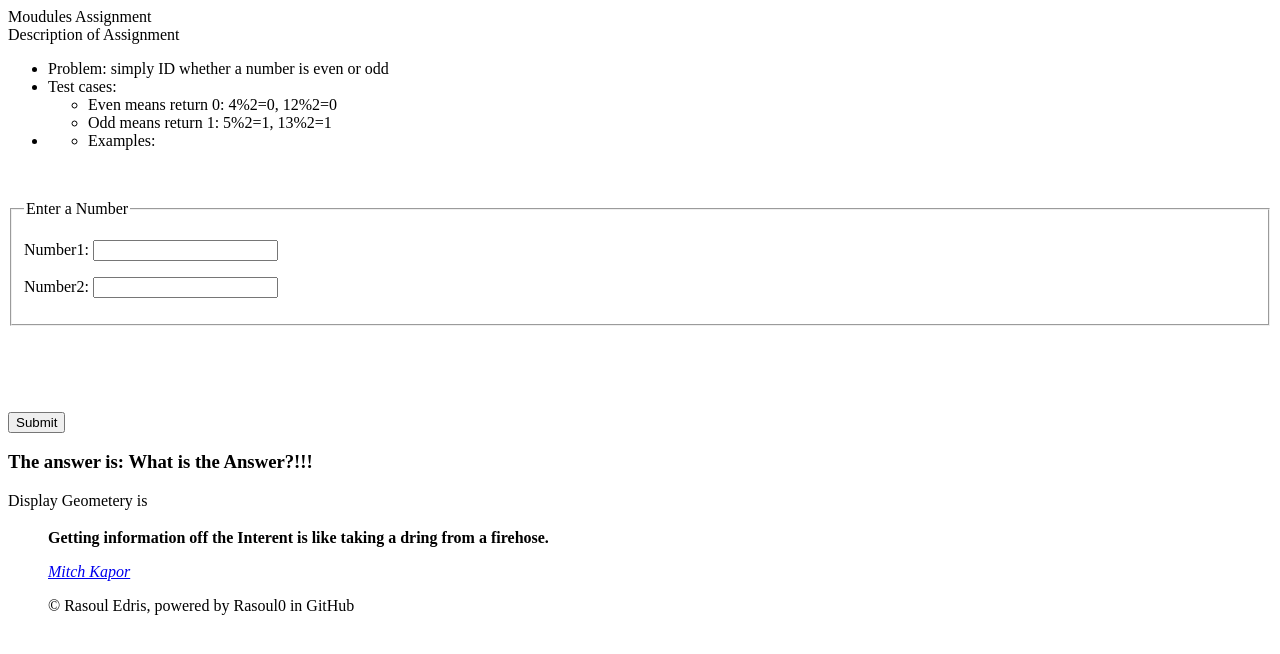
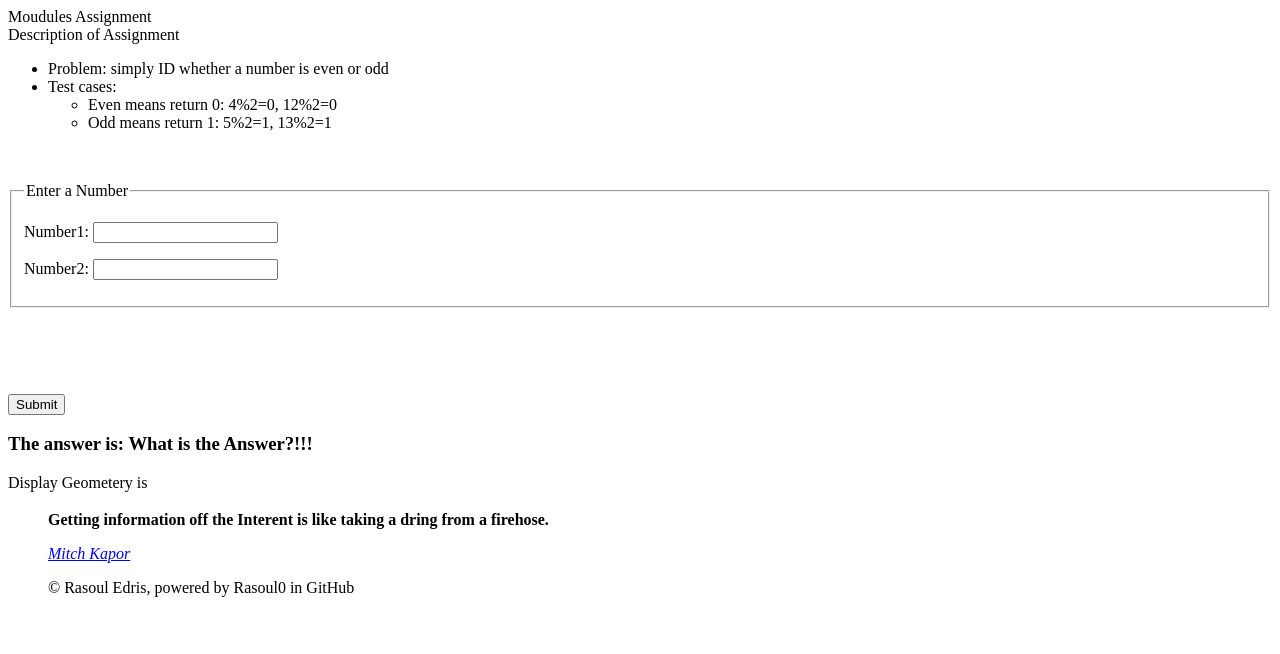
Before and after one commit to Rasoul0/JavaScript-github.io, a plain HTML site: page childPage/Modules Assignment.html in a window 1280 px wide. Drawn offline with Linux system fonts and the light colour scheme.

Commit message:
Update Modules Assignment.html

```diff
--- a/childPage/Modules Assignment.html
+++ b/childPage/Modules Assignment.html
@@ -21,11 +21,6 @@
           <li> Even means return 0: 4%2=0, 12%2=0
           <li> Odd means return 1: 5%2=1, 13%2=1
             </ul>
-          <li>
-            <ul>
-          <li> Examples:
-           </ul>
-        </ul>
       </article>
     </section>
     <section>
```
